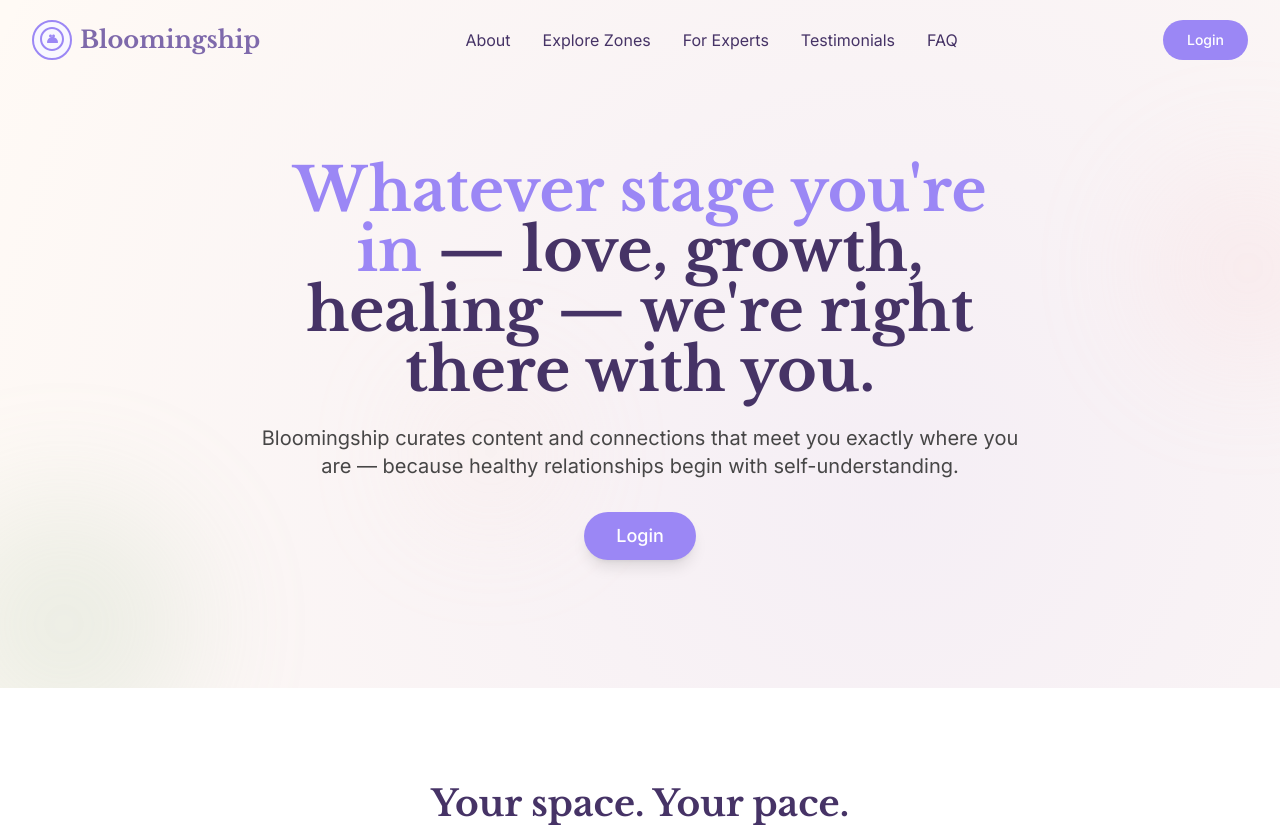
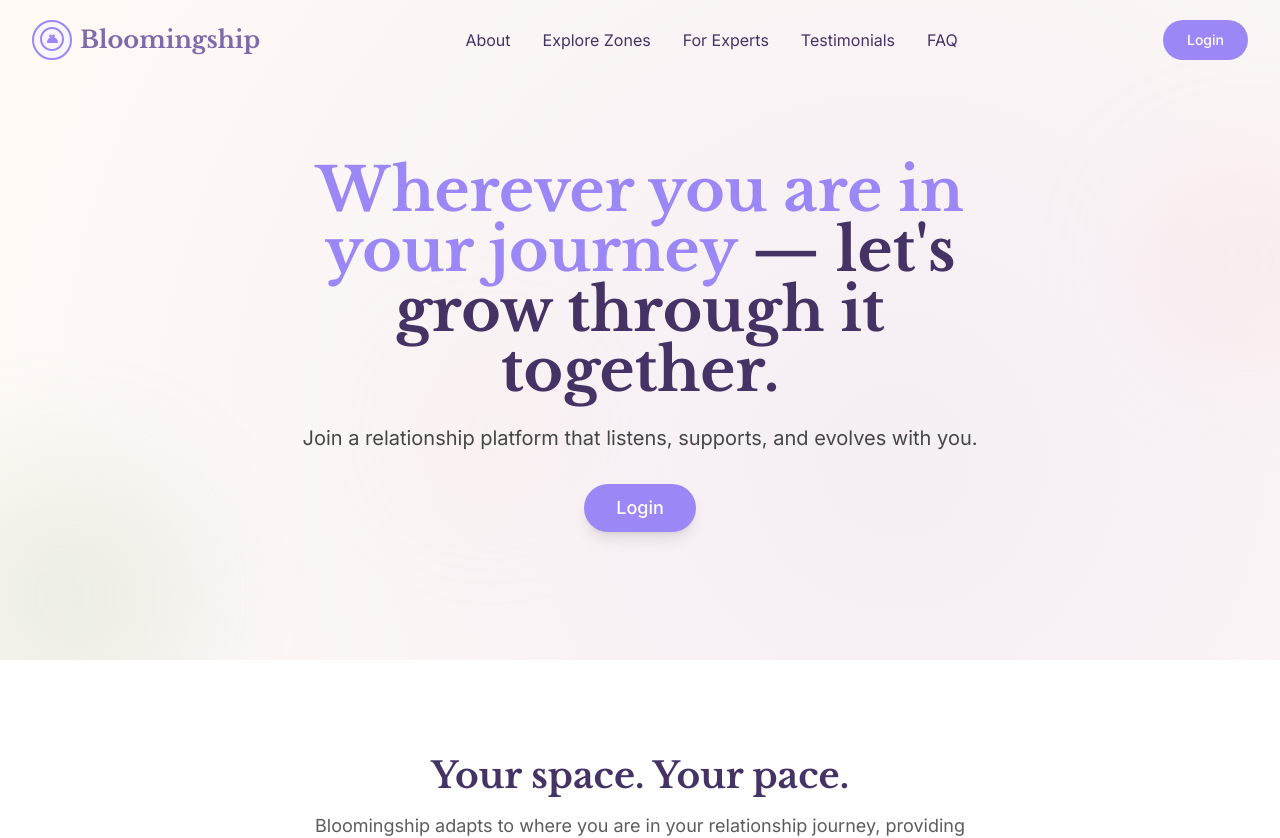
Before and after one commit to Rukky-baby/blooming-path-design, a React (Vite) app: page / in a window 1280 px wide. Shown: the top 838 px of the page. Built offline with nearby package versions, Linux system fonts and the light colour scheme.

Commit message:
Refactor: Hero section content update
Removes the writeup from the hero section and copies the content from the call to action section to the hero section.

```diff
--- a/src/components/HeroSection.tsx
+++ b/src/components/HeroSection.tsx
@@ -8,10 +8,10 @@ const HeroSection = () => {
       <div className="container relative z-10">
         <div className="max-w-3xl mx-auto text-center">
           <h1 className="text-4xl md:text-5xl lg:text-6xl font-serif font-bold leading-tight mb-6 animate-fade-in">
-            <span className="text-bloom-purple">Whatever stage you're in</span> — love, growth, healing — we're right there with you.
+            <span className="text-bloom-purple">Wherever you are in your journey</span> — let's grow through it together.
           </h1>
           <p className="text-lg md:text-xl text-bloom-gray/90 mb-8 animate-fade-in" style={{ animationDelay: "200ms" }}>
-            Bloomingship curates content and connections that meet you exactly where you are — because healthy relationships begin with self-understanding.
+            Join a relationship platform that listens, supports, and evolves with you.
           </p>
           <Button
             className="bg-bloom-purple hover:bg-bloom-purple-dark text-white rounded-full px-8 py-6 text-lg shadow-lg animate-fade-in"
```
